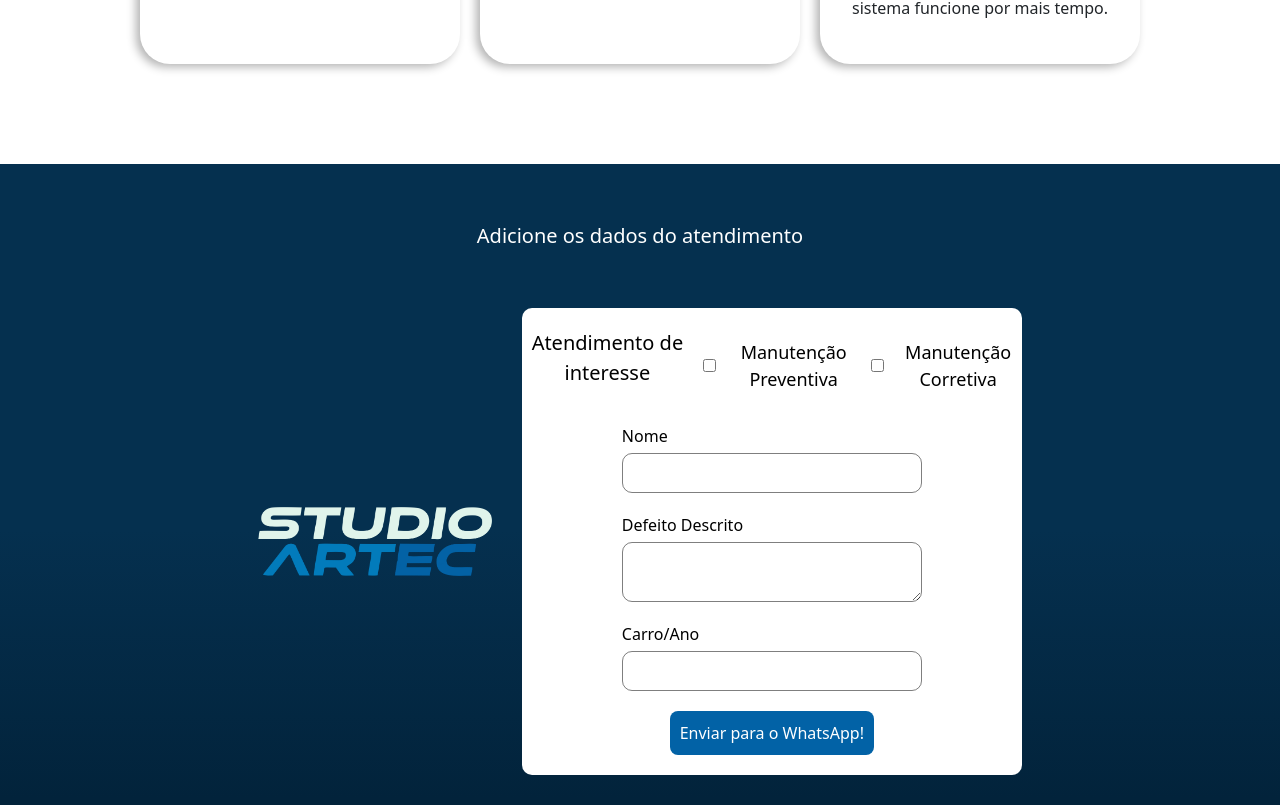
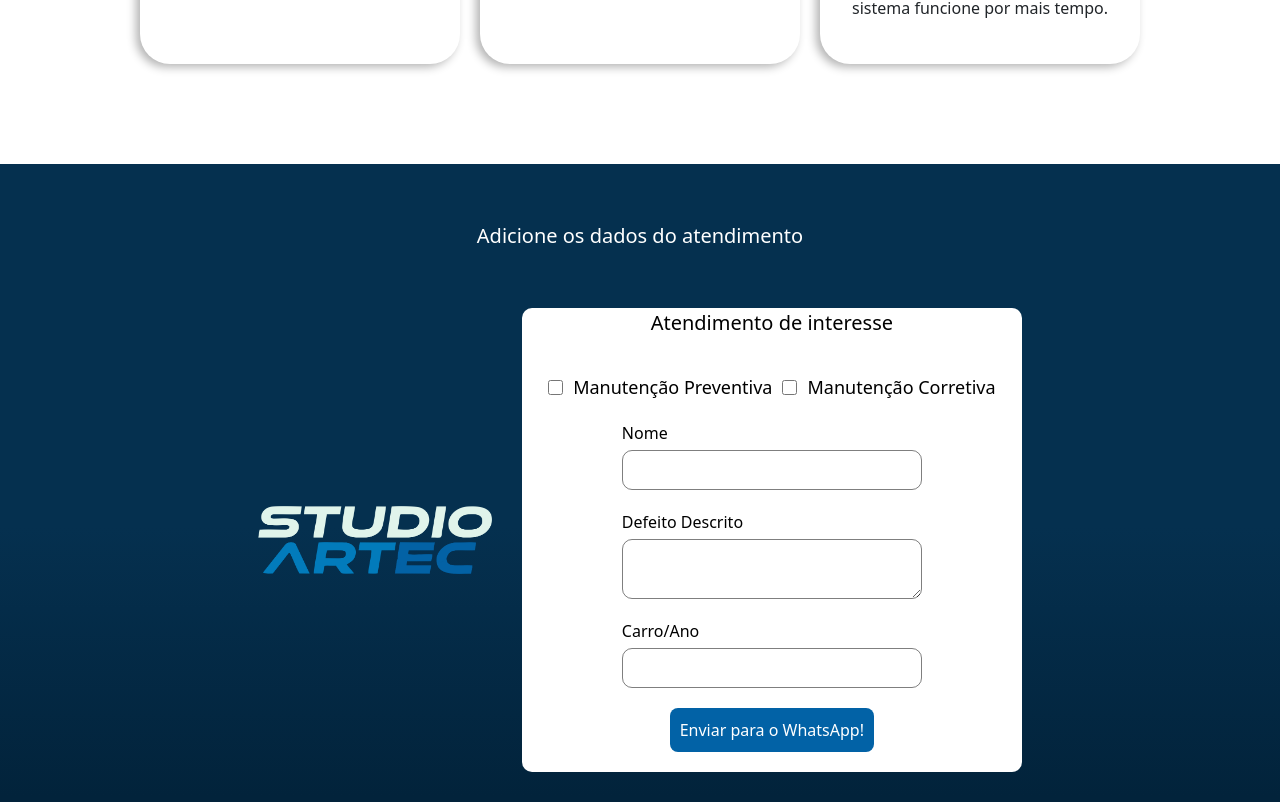
Before and after one commit to Groisa/workshop, a Next.js app: page / in a window 1280 px wide. Shown: the part 1446-2251 px from the top of the page. Built offline with nearby package versions, Linux system fonts and the light colour scheme.

Commit message:
#feat- correction error

```diff
--- a/src/components/FormPersonal/index.tsx
+++ b/src/components/FormPersonal/index.tsx
@@ -123,8 +123,8 @@ const FormPersonal: React.FC = () => {
                                     justifyContent: 'center',
                                     textAlign: 'center'
                                 }}>
+                                    <p>Atendimento de interesse</p>
                                     <div className={styles.containerChecks}>
-                                        <p>Atendimento de interesse</p>
                                         <div style={{ display: 'flex', alignItems: 'center', gap: 10 }}>
                                             <CheckBox
                                                 checked={checked?.personal?.checked}
```
